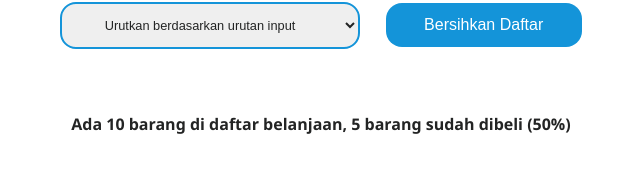
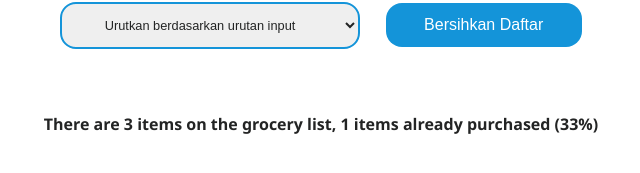
Before and after one commit to andykaadi23/shopping-notes, a React (Vite) app: page / in a window 1280 px wide. Shown: the part 617-790 px from the top of the page, without its empty margins (319-959 px from the left). Built offline with nearby package versions, Linux system fonts and the light colour scheme.

Commit message:
stats feature

```diff
--- a/src/components/App.jsx
+++ b/src/components/App.jsx
@@ -59,7 +59,7 @@ export default function App() {
           onToggleItems={handleToggleItems}
           onClearItems={handleClearItems}
         />
-        <Footer />
+        <Footer items={items} />
       </div>
     </>
   );
--- a/src/components/Footer.jsx
+++ b/src/components/Footer.jsx
@@ -1,7 +1,15 @@
-const Footer = () => {
+const Footer = ({ items }) => {
+  if (items.length === 0)
+    return <footer className="stats">the shopping list is still empty</footer>;
+
+  const totalItems = items.length;
+  const checkedItems = items.filter((item) => item.checked).length;
+  const precentage = Math.round((checkedItems / totalItems) * 100);
+
   return (
     <footer className="stats">
-      Ada 10 barang di daftar belanjaan, 5 barang sudah dibeli (50%)
+      There are {totalItems} items on the grocery list, {checkedItems} items
+      already purchased ({precentage}%)
     </footer>
   );
 };
```
